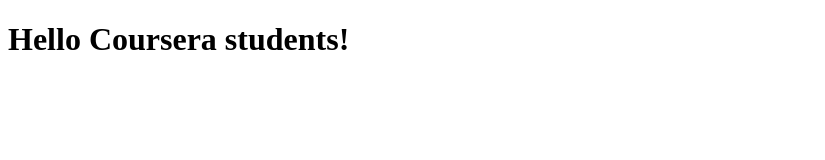
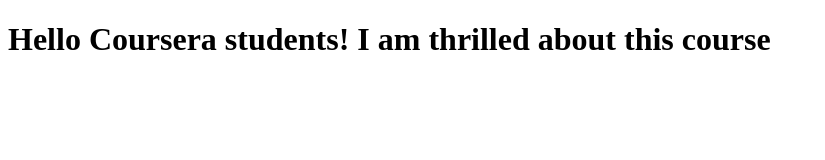
Before and after one commit to AndiiKiziak/Test-Coursera-repo, a plain HTML site: page index.html in a window 1280 px wide. Shown: the whole page, without its empty margins (0-825 px from the left). Drawn offline with Linux system fonts and the light colour scheme.

Commit message:
New version of web files

```diff
--- a/index.html
+++ b/index.html
@@ -5,6 +5,6 @@
     <title>Coursera</title>
   </head>
   <body>
-    <h1>Hello Coursera students!</h1>
+    <h1>Hello Coursera students! I am thrilled about this course</h1>
   </body>
 </html>
```
